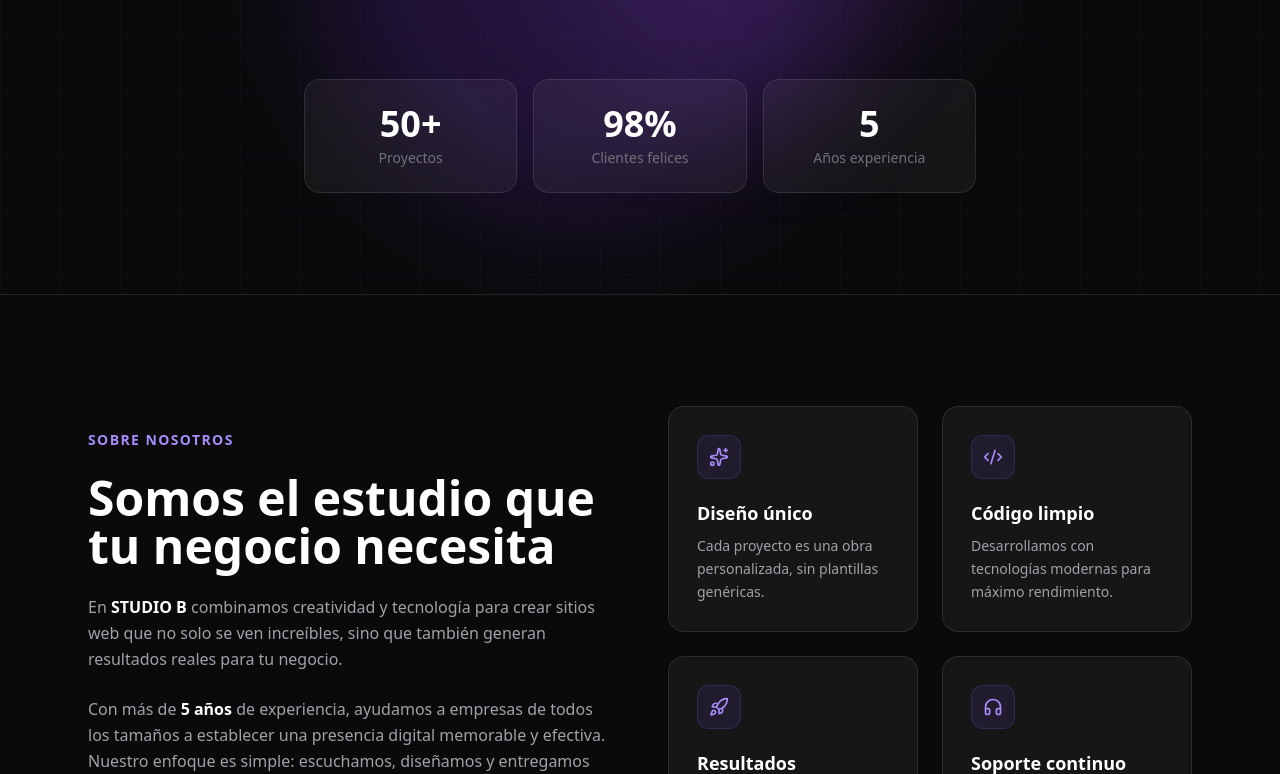
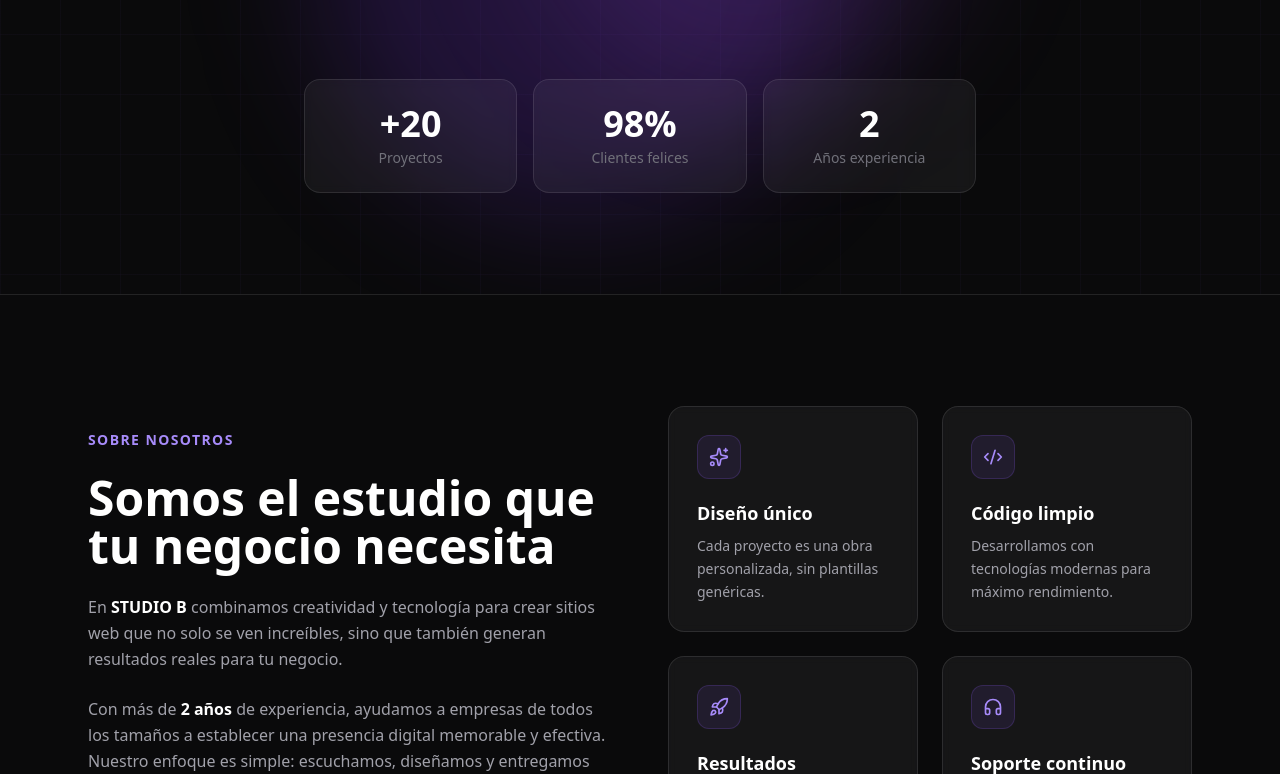
Before and after one commit to jbenavid225/studio-b, a React (Vite) app: page / in a window 1280 px wide. Shown: the part 506-1280 px from the top of the page. Built offline with nearby package versions, Linux system fonts and the light colour scheme.

Commit message:
Fix SPA routes (vercel rewrites)

```diff
--- a/index.html
+++ b/index.html
@@ -3,7 +3,7 @@
   <head>
     <meta charset="UTF-8" />
     <meta name="viewport" content="width=device-width, initial-scale=1.0" />
-    <title>Studio B - Diseño web de alto impacto</title>
+    <title>Studio B - Diseño web de alto impacto para emprendedores</title>
   </head>
   <body>
     <div id="root"></div>
--- a/src/components/landing/AboutSection.jsx
+++ b/src/components/landing/AboutSection.jsx
@@ -57,7 +57,7 @@ export default function AboutSection() {
             </p>
 
             <p className="text-zinc-400 leading-relaxed">
-              Con más de <span className="text-white font-semibold">5 años</span>{" "}
+              Con más de <span className="text-white font-semibold">2 años</span>{" "}
               de experiencia, ayudamos a empresas de todos los tamaños a
               establecer una presencia digital memorable y efectiva. Nuestro
               enfoque es simple: escuchamos, diseñamos y entregamos experiencias
--- a/src/components/landing/ContactSection.jsx
+++ b/src/components/landing/ContactSection.jsx
@@ -4,7 +4,7 @@ import { Mail, Phone, MapPin, Send } from "lucide-react";
 import { Button } from "../ui/button";
 
 const WHATSAPP_NUMBER = "5491137860964"; // 👈 CAMBIAR (sin +, sin espacios)
-const EMAIL_CONTACTO = "hola@studiob.com"; // 👈 CAMBIAR si querés
+const EMAIL_CONTACTO = "contacto@studiob.com.ar"; // 👈 CAMBIAR si querés
 const LOCATION_TEXT = "Buenos Aires, Argentina";
 
 const fadeUp = {
@@ -108,7 +108,7 @@ export default function ContactSection() {
                 icon={Mail}
                 label="Email"
                 value={EMAIL_CONTACTO}
-                href={`mailto:${EMAIL_CONTACTO}`}
+                href={`mailto:${"contacto@studiob.com.ar"}`}
               />
               <InfoItem
                 icon={Phone}
--- a/src/components/landing/HeroSection.jsx
+++ b/src/components/landing/HeroSection.jsx
@@ -41,13 +41,20 @@ export default function HeroSection() {
             <span className="text-sm text-zinc-300">Diseño web de alto impacto</span>
           </motion.div>
 
-          <h1 className="text-6xl md:text-8xl lg:text-[120px] font-bold tracking-[-2px] leading-none mb-6">
-            <span className="text-white">STUDIO</span>
-            <span className="bg-gradient-to-r from-violet-400 via-purple-400 to-violet-500 bg-clip-text text-transparent">
-              {" "}
-              B
-            </span>
-          </h1>
+          {/* H1 SEO */}
+<h1 className="sr-only">
+  Diseño web de alto impacto para emprendedores
+</h1>
+
+{/* Marca visual */}
+<div className="text-6xl md:text-8xl lg:text-[120px] font-bold tracking-[-2px] leading-none mb-6">
+  <span className="text-white">STUDIO</span>
+  <span className="bg-gradient-to-r from-violet-400 via-purple-400 to-violet-500 bg-clip-text text-transparent">
+    {" "}
+    B
+  </span>
+</div>
+
 
           <p className="text-xl md:text-2xl text-zinc-400/80 max-w-2xl mx-auto mb-12 leading-relaxed">
             Creamos experiencias digitales que transforman visitantes en clientes.
@@ -80,9 +87,9 @@ export default function HeroSection() {
           className="mt-20 grid grid-cols-1 sm:grid-cols-3 gap-4 max-w-2xl mx-auto"
         >
           {[
-            { number: "50+", label: "Proyectos" },
+            { number: "+20", label: "Proyectos" },
             { number: "98%", label: "Clientes felices" },
-            { number: "5", label: "Años experiencia" },
+            { number: "2", label: "Años experiencia" },
           ].map((stat) => (
             <div
               key={stat.label}
```
